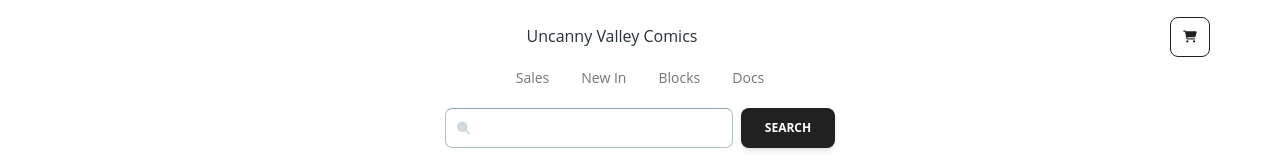
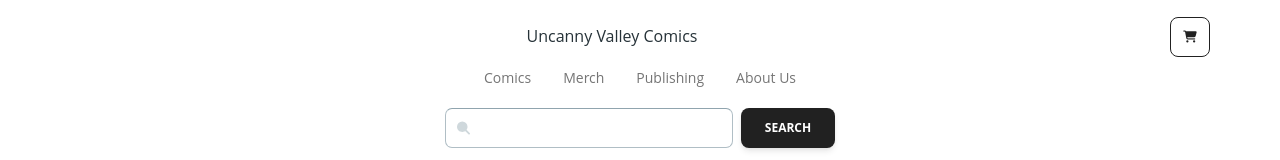
Before and after one commit to isaacwangombe/UncannyValleyComics, a React (Vite) app: page / in a window 1280 px wide. Shown: the top 160 px of the page. Built offline with nearby package versions, Linux system fonts and the light colour scheme.

Commit message:
Adding flip buttons

```diff
--- a/src/components/navbar/navbar.jsx
+++ b/src/components/navbar/navbar.jsx
@@ -1,4 +1,6 @@
 import React from "react";
+import { Link } from "react-router-dom";
+
 import {
   Navbar,
   Collapse,
@@ -34,7 +36,7 @@ const NavbarWithSubmenu = () => {
         className="p-1 font-medium text-gray-600"
       >
         <a href="#" className="flex items-center">
-          Sales
+          Comics
         </a>
       </Typography>
       <Typography
@@ -43,7 +45,7 @@ const NavbarWithSubmenu = () => {
         className="p-1 font-medium text-gray-600"
       >
         <a href="#" className="flex items-center">
-          New In
+          Merch
         </a>
       </Typography>
       <Typography
@@ -52,7 +54,7 @@ const NavbarWithSubmenu = () => {
         className="p-1 font-medium text-gray-600"
       >
         <a href="#" className="flex items-center">
-          Blocks
+          Publishing
         </a>
       </Typography>
       <Typography
@@ -61,7 +63,7 @@ const NavbarWithSubmenu = () => {
         className="p-1 font-medium text-gray-600"
       >
         <a href="#" className="flex items-center">
-          Docs
+          About Us
         </a>
       </Typography>
     </ul>
@@ -86,6 +88,7 @@ const NavbarWithSubmenu = () => {
                 )}
               </IconButton>
             </div>
+            <Link to={"/"}>
               <Typography
                 as="a"
                 href="#"
@@ -93,6 +96,7 @@ const NavbarWithSubmenu = () => {
               >
                 Uncanny Valley Comics
               </Typography>
+            </Link>
             <IconButton variant="outlined" onClick={openDrawer}>
               <i class="fa-solid fa-cart-shopping"></i>{" "}
             </IconButton>
--- a/src/pages/homepage/homepage.jsx
+++ b/src/pages/homepage/homepage.jsx
@@ -1,5 +1,5 @@
 import React from "react";
-import { Outlet, Link } from "react-router-dom";
+import { Link } from "react-router-dom";
 
 import {
   Button,
--- a/src/pages/pageFlip/pageFlip.jsx
+++ b/src/pages/pageFlip/pageFlip.jsx
@@ -1,4 +1,7 @@
 import React from "react";
+import { useRef } from "react";
+import { Button } from "@material-tailwind/react";
+
 import HTMLFlipBook from "react-pageflip";
 import "./PageFlip.css";
 import ComicImages from "../../assets/ComicImages/ComicImagesSmaller";
@@ -8,6 +11,8 @@ import PageThree from "./Comicpages/Page3/Page3";
 import NavbarWithSubmenu from "./../../components/navbar/navbar";
 
 const PageFlip = () => {
+  const book = useRef();
+
   // Define the class names (these will cycle per page)
   const classNames = ["page-1", "page-2", "page-3"];
 
@@ -28,12 +33,29 @@ const PageFlip = () => {
   return (
     <div className="">
       <NavbarWithSubmenu />
+      <div className="">
+        <Button
+          color="blue"
+          className="mx-10"
+          onClick={() => book.current.pageFlip().flipPrev()}
+        >
+          Prev page
+        </Button>
+        <Button color="blue" onClick={() => book.current.pageFlip().flipNext()}>
+          Next page
+        </Button>
+      </div>
       <div className="cont">
         <HTMLFlipBook
           width={500}
           height={1000}
           size="stretch"
           showCover={false}
+          usePortrait={false}
+          swipeDistance={0}
+          // autoSize={false}
+          useMouseEvents={false}
+          ref={book}
         >
           {Array.from({
             length: Math.ceil(ComicImages.length / Math.min(...nameCounts)),
```
Lines whose indentation alone changed are shown as unchanged.
